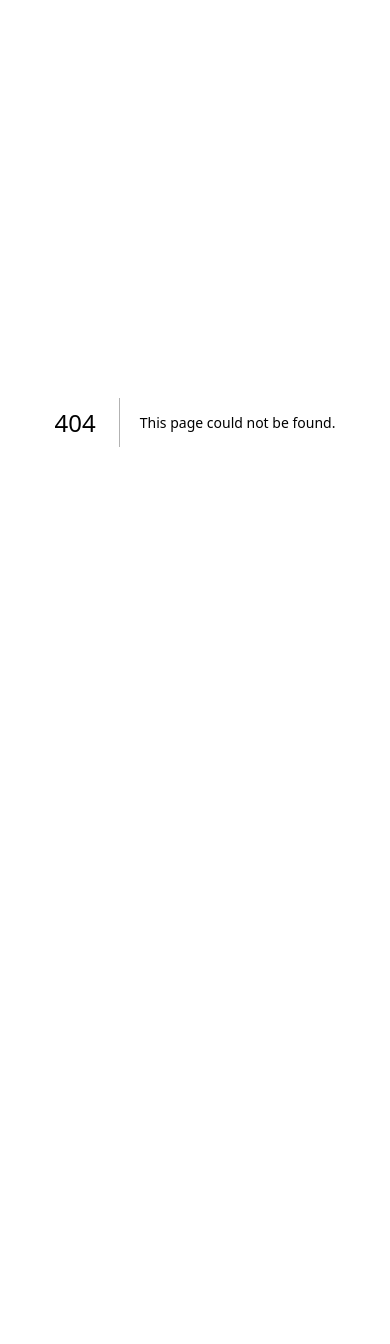
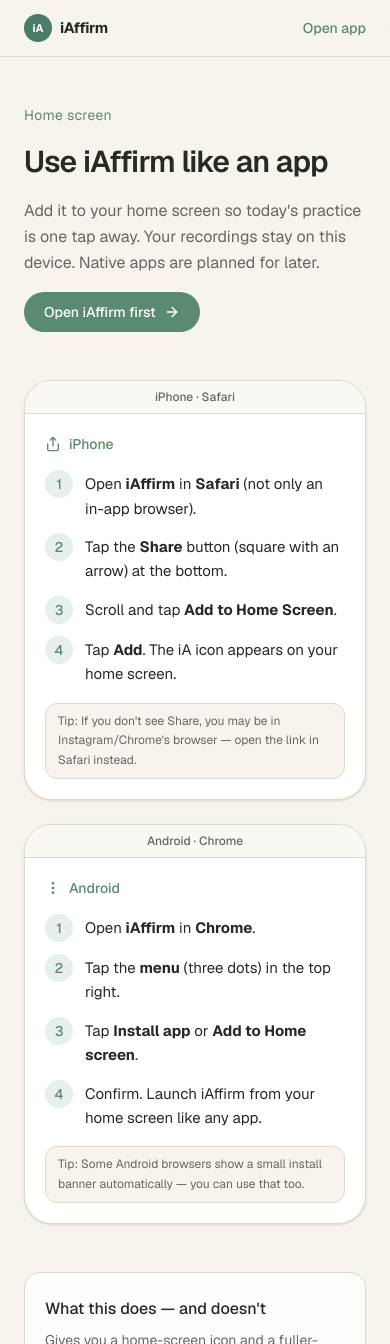
Before and after one commit to ohkariku-boop/iaffirm, a Next.js app: page /install in a window 390 px wide. Before the commit this address had no page. Shown: the top 1344 px of the page. Before the commit the page ends 844 px from the top, so only its background shows below. Built offline with nearby package versions, Linux system fonts and the light colour scheme.

Commit message:
Add home screen install guide on landing and /install
- iPhone Safari and Android Chrome step lists
- Visual card layout on /install
- Footer + landing section link

```diff
--- /dev/null
+++ b/src/app/install/page.tsx
@@ -0,0 +1,143 @@
+import Link from "next/link";
+import { Logo } from "@/components/Logo";
+import { ArrowRight, Share, MoreVertical } from "lucide-react";
+
+export const metadata = {
+  title: "Add to Home Screen — iAffirm",
+  description: "Use iAffirm from your home screen on iPhone or Android.",
+};
+
+function Step({ n, children }: { n: number; children: React.ReactNode }) {
+  return (
+    <li className="flex gap-3">
+      <span className="flex h-7 w-7 shrink-0 items-center justify-center rounded-full bg-[#e8f0eb] text-sm font-medium text-[#5b8a72]">
+        {n}
+      </span>
+      <span className="text-[15px] text-[#2a2825] leading-relaxed pt-0.5">{children}</span>
+    </li>
+  );
+}
+
+function PhoneFrame({
+  label,
+  children,
+}: {
+  label: string;
+  children: React.ReactNode;
+}) {
+  return (
+    <div className="rounded-[1.75rem] border border-[#e5dfd5] bg-white shadow-sm overflow-hidden">
+      <div className="px-4 py-2 border-b border-[#e5dfd5] bg-[#faf8f5] text-xs font-medium text-[#6b6560] text-center">
+        {label}
+      </div>
+      <div className="p-5 space-y-4 min-h-[200px]">{children}</div>
+    </div>
+  );
+}
+
+export default function InstallPage() {
+  return (
+    <div className="min-h-screen bg-[#f7f3ed] text-[#2a2825]">
+      <header className="border-b border-[#e5dfd5] bg-[#f7f3ed]/90 backdrop-blur-md">
+        <div className="max-w-2xl mx-auto px-6 h-14 flex items-center justify-between">
+          <Logo size="sm" />
+          <Link href="/app" className="text-sm text-[#5b8a72] font-medium hover:opacity-80">
+            Open app
+          </Link>
+        </div>
+      </header>
+
+      <main className="max-w-2xl mx-auto px-6 py-12 space-y-12">
+        <div className="space-y-4">
+          <p className="text-sm tracking-wide text-[#5b8a72]">Home screen</p>
+          <h1 className="text-3xl font-semibold tracking-tight leading-snug">
+            Use iAffirm like an app
+          </h1>
+          <p className="text-[#6b6560] leading-relaxed max-w-lg">
+            Add it to your home screen so today&apos;s practice is one tap away.
+            Your recordings stay on this device. Native apps are planned for later.
+          </p>
+          <Link
+            href="/app"
+            className="inline-flex items-center gap-2 text-sm font-medium bg-[#5b8a72] text-white px-5 py-2.5 rounded-full hover:bg-[#4a7a62] transition-colors"
+          >
+            Open iAffirm first
+            <ArrowRight className="w-4 h-4" />
+          </Link>
+        </div>
+
+        <div className="grid sm:grid-cols-2 gap-6">
+          <PhoneFrame label="iPhone · Safari">
+            <div className="flex items-center gap-2 text-[#5b8a72] text-sm font-medium">
+              <Share className="w-4 h-4" />
+              iPhone
+            </div>
+            <ol className="space-y-3">
+              <Step n={1}>
+                Open <strong>iAffirm</strong> in <strong>Safari</strong> (not only an in-app browser).
+              </Step>
+              <Step n={2}>
+                Tap the <strong>Share</strong> button (square with an arrow) at the bottom.
+              </Step>
+              <Step n={3}>
+                Scroll and tap <strong>Add to Home Screen</strong>.
+              </Step>
+              <Step n={4}>
+                Tap <strong>Add</strong>. The iA icon appears on your home screen.
+              </Step>
+            </ol>
+            <div className="rounded-xl bg-[#f7f3ed] border border-[#e5dfd5] px-3 py-2 text-xs text-[#6b6560] leading-relaxed">
+              Tip: If you don&apos;t see Share, you may be in Instagram/Chrome&apos;s browser — open the
+              link in Safari instead.
+            </div>
+          </PhoneFrame>
+
+          <PhoneFrame label="Android · Chrome">
+            <div className="flex items-center gap-2 text-[#5b8a72] text-sm font-medium">
+              <MoreVertical className="w-4 h-4" />
+              Android
+            </div>
+            <ol className="space-y-3">
+              <Step n={1}>
+                Open <strong>iAffirm</strong> in <strong>Chrome</strong>.
+              </Step>
+              <Step n={2}>
+                Tap the <strong>menu</strong> (three dots) in the top right.
+              </Step>
+              <Step n={3}>
+                Tap <strong>Install app</strong> or <strong>Add to Home screen</strong>.
+              </Step>
+              <Step n={4}>
+                Confirm. Launch iAffirm from your home screen like any app.
+              </Step>
+            </ol>
+            <div className="rounded-xl bg-[#f7f3ed] border border-[#e5dfd5] px-3 py-2 text-xs text-[#6b6560] leading-relaxed">
+              Tip: Some Android browsers show a small install banner automatically — you can use that
+              too.
+            </div>
+          </PhoneFrame>
+        </div>
+
+        <section className="rounded-2xl border border-[#e5dfd5] bg-white/80 px-5 py-6 space-y-2">
+          <h2 className="text-base font-medium">What this does — and doesn&apos;t</h2>
+          <ul className="text-sm text-[#6b6560] space-y-2 leading-relaxed">
+            <li>Gives you a home-screen icon and a fuller-screen experience.</li>
+            <li>Helps you return for today&apos;s practice more easily.</li>
+            <li>Does not replace the App Store / Play versions we may ship later (widgets, richer notifications).</li>
+            <li>Recordings and favorites stay on this device unless you clear site data.</li>
+          </ul>
+        </section>
+
+        <div className="text-center pb-8">
+          <Link
+            href="/app"
+            className="inline-flex items-center gap-2 text-sm font-medium text-[#5b8a72] hover:underline"
+          >
+            Back to the app
+            <ArrowRight className="w-4 h-4" />
+          </Link>
+        </div>
+      </main>
+    </div>
+  );
+}
--- a/src/app/page.tsx
+++ b/src/app/page.tsx
@@ -121,7 +121,44 @@
         </div>
       </section>
 
-      <section className="border-t border-[#e5dfd5] bg-white/70 backdrop-blur-sm">
+
+      <section className="max-w-3xl mx-auto px-6 py-24">
+        <h2 className="text-sm tracking-wide text-[#5b8a72] mb-4">
+          Use it from your home screen
+        </h2>
+        <p className="text-[#6b6560] leading-relaxed max-w-lg mb-10">
+          Add iAffirm like an app so today&apos;s practice is one tap away.
+          Your recordings stay on this device.
+        </p>
+        <div className="grid sm:grid-cols-2 gap-6 mb-8">
+          <div className="rounded-2xl border border-[#e5dfd5] bg-white/80 p-5 space-y-3">
+            <p className="text-sm font-medium text-[#2c2a26]">iPhone</p>
+            <ol className="text-sm text-[#6b6560] space-y-2 list-decimal list-inside leading-relaxed">
+              <li>Open in <strong className="text-[#2c2a26] font-medium">Safari</strong></li>
+              <li>Tap <strong className="text-[#2c2a26] font-medium">Share</strong></li>
+              <li>Tap <strong className="text-[#2c2a26] font-medium">Add to Home Screen</strong></li>
+              <li>Tap <strong className="text-[#2c2a26] font-medium">Add</strong></li>
+            </ol>
+          </div>
+          <div className="rounded-2xl border border-[#e5dfd5] bg-white/80 p-5 space-y-3">
+            <p className="text-sm font-medium text-[#2c2a26]">Android</p>
+            <ol className="text-sm text-[#6b6560] space-y-2 list-decimal list-inside leading-relaxed">
+              <li>Open in <strong className="text-[#2c2a26] font-medium">Chrome</strong></li>
+              <li>Tap the <strong className="text-[#2c2a26] font-medium">menu</strong> (⋮)</li>
+              <li>Tap <strong className="text-[#2c2a26] font-medium">Install app</strong> or <strong className="text-[#2c2a26] font-medium">Add to Home screen</strong></li>
+              <li>Confirm</li>
+            </ol>
+          </div>
+        </div>
+        <Link
+          href="/install"
+          className="text-sm font-medium text-[#5b8a72] hover:underline underline-offset-2"
+        >
+          Full install guide →
+        </Link>
+      </section>
+
+<section className="border-t border-[#e5dfd5] bg-white/70 backdrop-blur-sm">
         <div className="max-w-3xl mx-auto px-6 py-24 text-center">
           <h2 className="text-2xl sm:text-3xl font-medium mb-6 leading-snug text-[#2c2a26]">
             Better days often begin<br />with how we speak to ourselves.
@@ -161,6 +198,9 @@
                 <Link href="/app" className="block text-[#6b6560] hover:text-[#2a2825]">
                   Full practice
                 </Link>
+                <Link href="/install" className="block text-[#6b6560] hover:text-[#2a2825]">
+                  Add to home screen
+                </Link>
               </div>
               <div className="space-y-2">
                 <p className="font-medium text-[#2a2825]">Legal</p>
```
